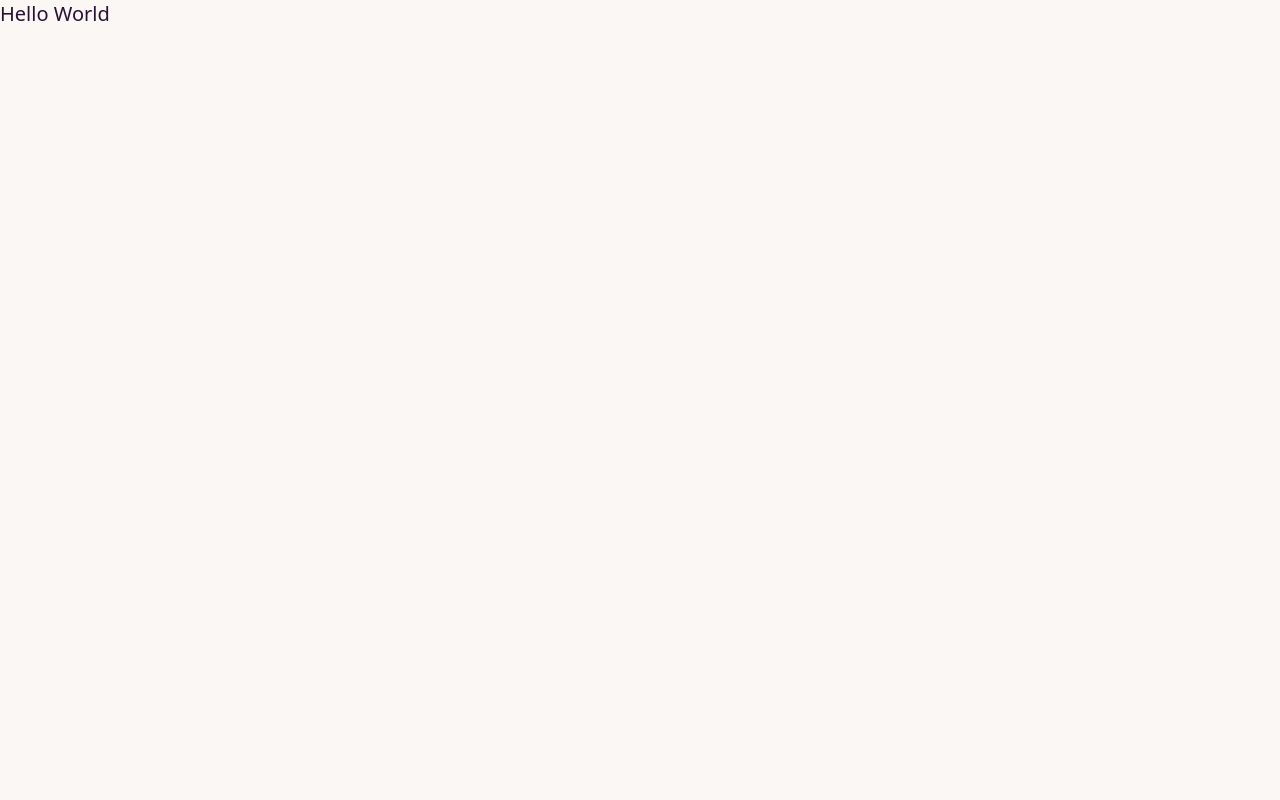
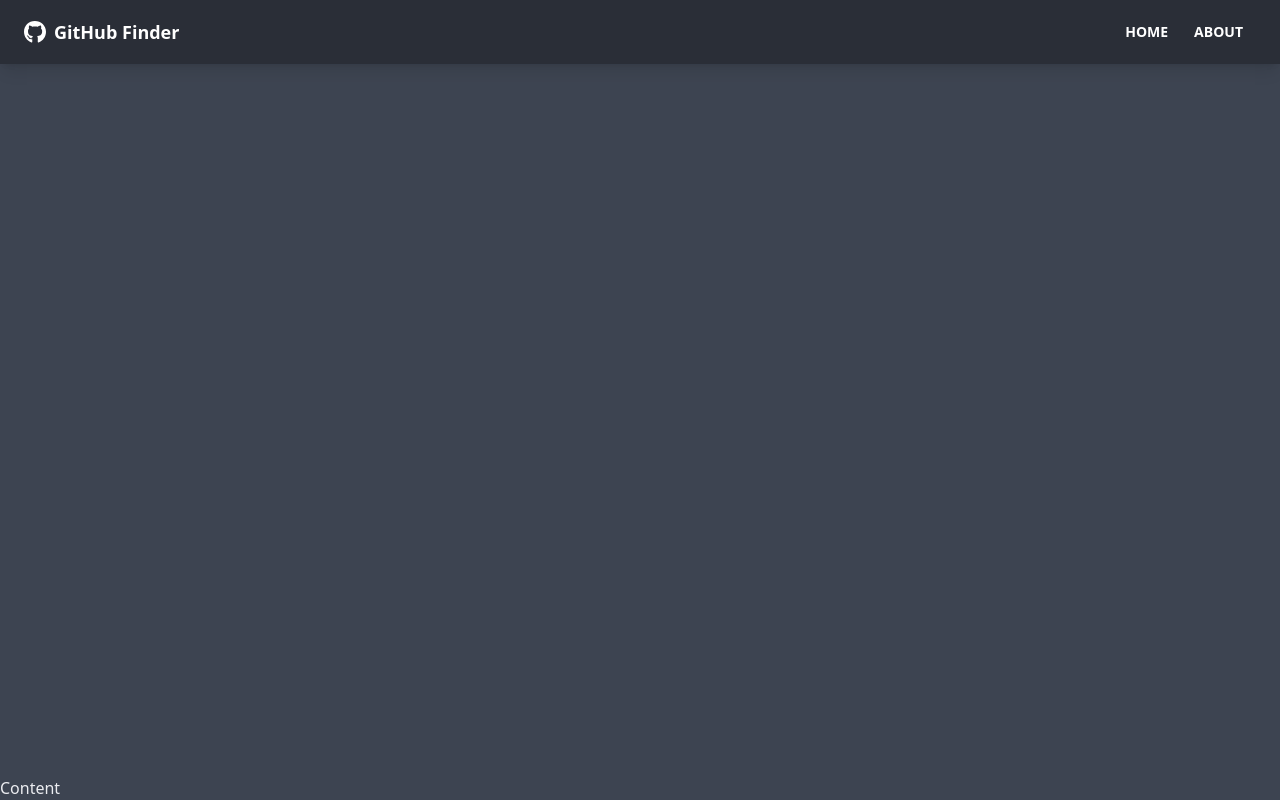
Before and after one commit to asouthern729/github-finder, a React (Create React App) app: page / in a window 1280 px wide. Built offline with nearby package versions, Linux system fonts and the light colour scheme.

Commit message:
Navbar Component

```diff
--- a/package.json
+++ b/package.json
@@ -9,6 +9,8 @@
     "daisyui": "^1.22.0",
     "react": "^17.0.2",
     "react-dom": "^17.0.2",
+    "react-icons": "^4.3.1",
+    "react-router-dom": "^6.2.1",
     "react-scripts": "5.0.0",
     "web-vitals": "^2.1.3"
   },
--- a/public/index.html
+++ b/public/index.html
@@ -1,5 +1,5 @@
 <!DOCTYPE html>
-<html lang="en" data-theme="cupcake">
+<html lang="en" data-theme="dark">
   <head>
     <meta charset="utf-8" />
     <link rel="icon" href="%PUBLIC_URL%/favicon.ico" />
--- a/src/App.js
+++ b/src/App.js
@@ -1,8 +1,14 @@
+import { BrowserRouter as Router, Route } from 'react-router-dom'
+import Navbar from './components/layout/Navbar'
+
 function App() {
   return (
-    <div>
-      <h1 className="text-xl">Hello World</h1>
-    </div>
+    <Router>
+      <div className="flex flex-col justify-between h-screen">
+        <Navbar />
+        <main>Content</main>
+      </div>
+    </Router>
   );
 }
 
--- /dev/null
+++ b/src/components/layout/Navbar.jsx
@@ -0,0 +1,35 @@
+import { FaGithub } from 'react-icons/fa'
+import { Link } from 'react-router-dom'
+import PropTypes from 'prop-types'
+
+function Navbar({ title }) {
+  return (
+    <nav className="navbar mb-12 shadow-lg bg-neutral text-neutral-content">
+      <div className="container mx-auto">
+        <div className="flex-none px-2 mx-2">
+          <FaGithub className="inline pr-2 text-3xl" />
+          <Link to="/" className="text-lg font-bold align-middle">
+          {title}
+          </Link>
+        </div>
+
+        <div className="flex-1 px-2 mx-2">
+          <div className="flex justify-end">
+            <Link to="/" className="btn btn-ghost btn-sm rounded-btn">Home</Link>
+            <Link to="/about" className="btn btn-ghost btn-sm rounded-btn">About</Link>
+          </div>
+        </div>
+      </div>
+    </nav>
+  )
+}
+
+Navbar.defaultProps = {
+  title: 'GitHub Finder'
+}
+
+Navbar.propTypes = {
+  title: PropTypes.string
+}
+
+export default Navbar
```
Also changed, not shown: 1 other file (tests, documents, lock files or other folders).
